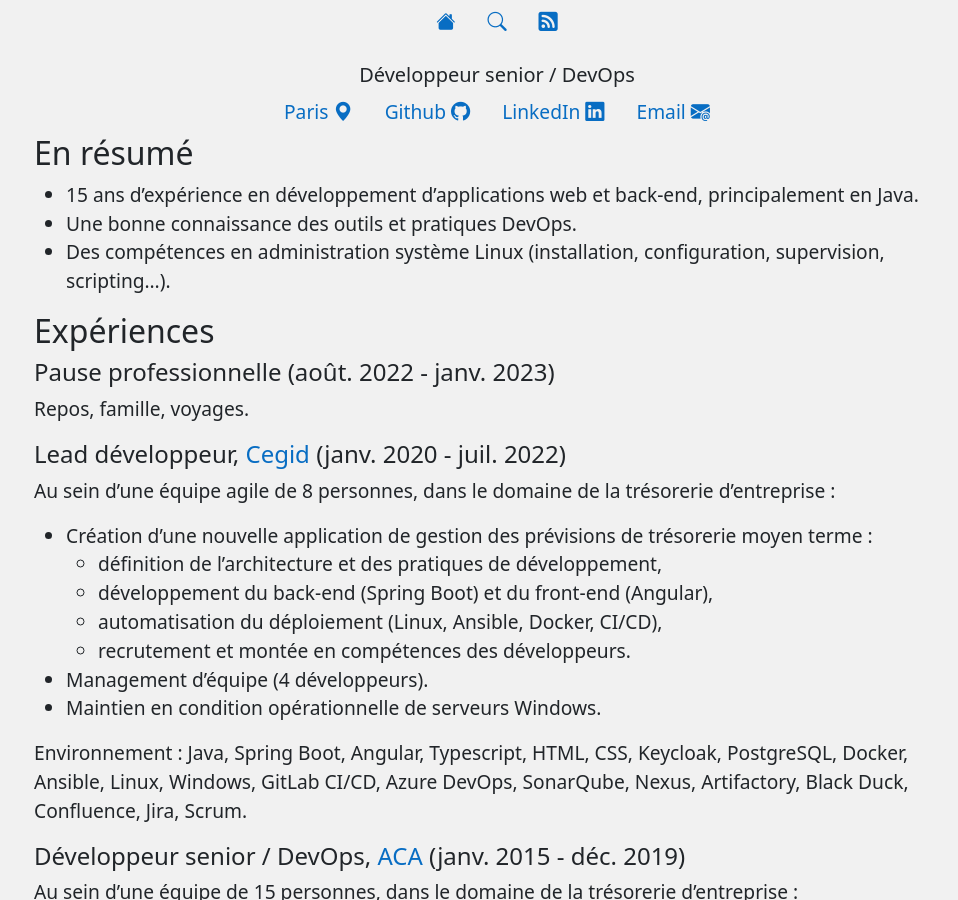
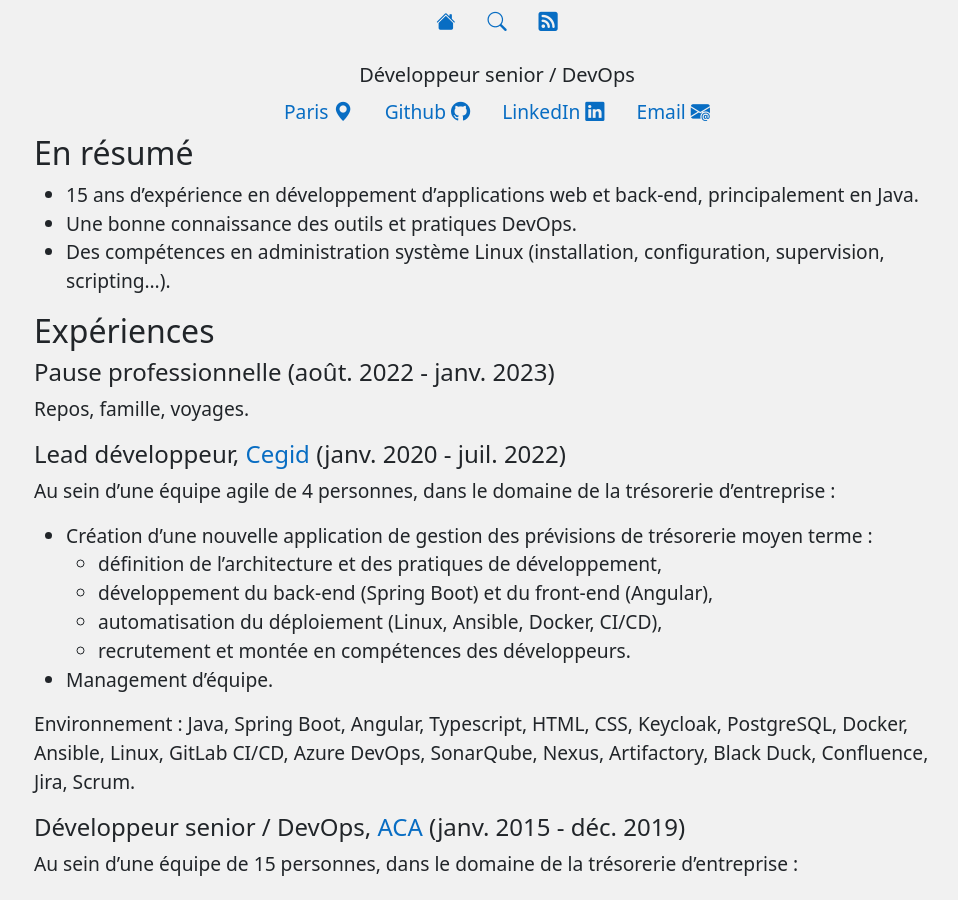
Before and after one commit to marcwrobel/marcwrobel.github.io, a Jekyll site: the page built from a-propos.md, in a window 1280 px wide and 900 px high. Shown: the whole window, without its empty margins (143-1101 px from the left). Built offline with Jekyll 4.4.1, drawn with Linux system fonts in a browser that asks for light colours.

Commit message:
Suppression de Windows dans la section 'Cegid' de la page 'À propos'

```diff
--- a/a-propos.md
+++ b/a-propos.md
@@ -23,19 +23,18 @@
 
 #### Lead développeur, [Cegid](https://www.linkedin.com/company/cegid/) (janv. 2020 - juil. 2022)
 
-Au sein d’une équipe agile de 8 personnes, dans le domaine de la trésorerie d’entreprise :
+Au sein d’une équipe agile de 4 personnes, dans le domaine de la trésorerie d’entreprise :
 
 - Création d’une nouvelle application de gestion des prévisions de trésorerie moyen terme :
   - définition de l’architecture et des pratiques de développement,
   - développement du back-end (Spring Boot) et du front-end (Angular),
   - automatisation du déploiement (Linux, Ansible, Docker, CI/CD),
   - recrutement et montée en compétences des développeurs.
-- Management d’équipe (4 développeurs).
-- Maintien en condition opérationnelle de serveurs Windows.
+- Management d’équipe.
 
 Environnement : Java, Spring Boot, Angular, Typescript, HTML, CSS, Keycloak, PostgreSQL, Docker,
-Ansible, Linux, Windows, GitLab CI/CD, Azure DevOps, SonarQube, Nexus, Artifactory, Black Duck,
-Confluence, Jira, Scrum.
+Ansible, Linux, GitLab CI/CD, Azure DevOps, SonarQube, Nexus, Artifactory, Black Duck, Confluence,
+Jira, Scrum.
 
 #### Développeur senior / DevOps, [ACA](https://www.cegid.com/fr/presse/cegid-confirme-lacquisition-daca/) (janv. 2015 - déc. 2019)
 
```
